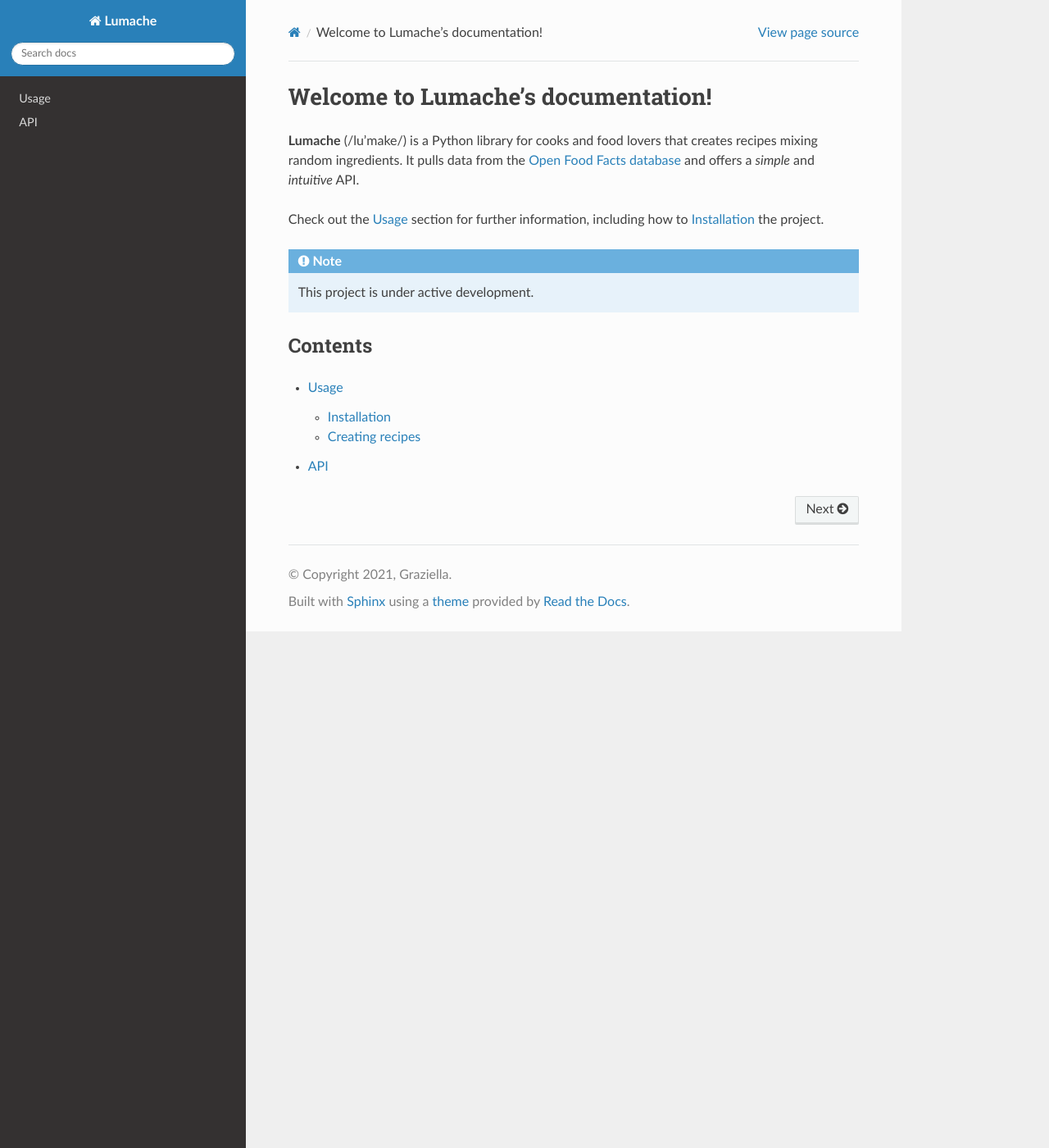
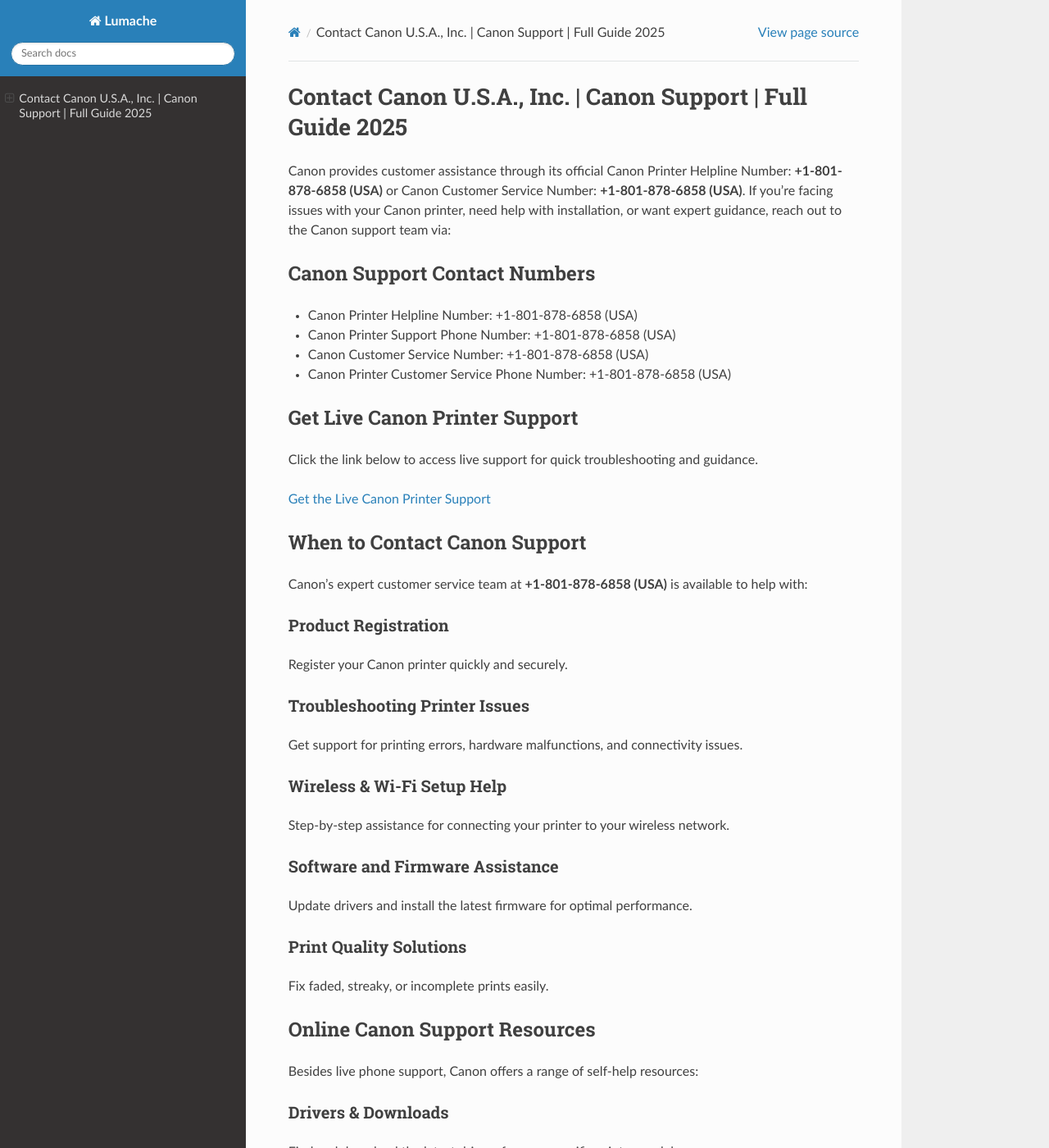
Before and after one commit to trickjack/canononehelp, a Sphinx documentation site: the page built from docs/source/index.rst, in a window 1280 px wide and 1400 px high. Shown: the whole window at 82% size. Built offline with Sphinx 7.4.7 and the Read the Docs theme 3.1.0, drawn with Linux system fonts in a browser that asks for light colours; some of the changed text lies outside the part shown.

Commit message:
Update index.rst

```diff
--- a/docs/source/index.rst
+++ b/docs/source/index.rst
@@ -1,22 +1,81 @@
-Welcome to Lumache's documentation!
-===================================
+Contact Canon U.S.A., Inc. | Canon Support | Full Guide 2025
+============================================================
 
-**Lumache** (/lu'make/) is a Python library for cooks and food lovers
-that creates recipes mixing random ingredients.
-It pulls data from the `Open Food Facts database <https://world.openfoodfacts.org/>`_
-and offers a *simple* and *intuitive* API.
+Canon provides customer assistance through its official Canon Printer Helpline Number: **+1-801-878-6858 (USA)** or Canon Customer Service Number: **+1-801-878-6858 (USA)**. If you're facing issues with your Canon printer, need help with installation, or want expert guidance, reach out to the Canon support team via:
 
-Check out the :doc:`usage` section for further information, including
-how to :ref:`installation` the project.
+**Canon Support Contact Numbers**
+---------------------------------
+- Canon Printer Helpline Number: +1-801-878-6858 (USA)
+- Canon Printer Support Phone Number: +1-801-878-6858 (USA)
+- Canon Customer Service Number: +1-801-878-6858 (USA)
+- Canon Printer Customer Service Phone Number: +1-801-878-6858 (USA)
 
-.. note::
+**Get Live Canon Printer Support**
+----------------------------------
+Click the link below to access live support for quick troubleshooting and guidance.
 
-   This project is under active development.
+`Get the Live Canon Printer Support <https://jivo.chat/KlZSRejpBm>`_
 
-Contents
---------
+When to Contact Canon Support
+-----------------------------
+Canon’s expert customer service team at **+1-801-878-6858 (USA)** is available to help with:
 
-.. toctree::
+**Product Registration**
+~~~~~~~~~~~~~~~~~~~~~~~~
+Register your Canon printer quickly and securely.
 
-   usage
-   api
+**Troubleshooting Printer Issues**
+~~~~~~~~~~~~~~~~~~~~~~~~~~~~~~~~~~
+Get support for printing errors, hardware malfunctions, and connectivity issues.
+
+**Wireless & Wi-Fi Setup Help**
+~~~~~~~~~~~~~~~~~~~~~~~~~~~~~~~
+Step-by-step assistance for connecting your printer to your wireless network.
+
+**Software and Firmware Assistance**
+~~~~~~~~~~~~~~~~~~~~~~~~~~~~~~~~~~~~
+Update drivers and install the latest firmware for optimal performance.
+
+**Print Quality Solutions**
+~~~~~~~~~~~~~~~~~~~~~~~~~~~
+Fix faded, streaky, or incomplete prints easily.
+
+Online Canon Support Resources
+------------------------------
+Besides live phone support, Canon offers a range of self-help resources:
+
+**Drivers & Downloads**
+~~~~~~~~~~~~~~~~~~~~~~~
+Find and download the latest drivers for your specific printer model.
+
+**Canon Software & Tools**
+~~~~~~~~~~~~~~~~~~~~~~~~~~
+Access tools and utilities to enhance functionality.
+
+**Video Tutorials**
+~~~~~~~~~~~~~~~~~~~
+Learn how to set up and use your printer with easy-to-follow videos.
+
+**User Manuals**
+~~~~~~~~~~~~~~~~
+Browse or download printer manuals for step-by-step guides and specifications.
+
+Canon Account Advantages
+------------------------
+Creating or logging into your Canon Account gives you access to exclusive services:
+
+**Device Registration**
+~~~~~~~~~~~~~~~~~~~~~~~
+Keep your product details and support history organized.
+
+**Service Updates**
+~~~~~~~~~~~~~~~~~~~
+Get notifications about firmware updates, recalls, or troubleshooting tips.
+
+**Warranty & Repair Tracking**
+~~~~~~~~~~~~~~~~~~~~~~~~~~~~~~
+Monitor service and warranty claims with ease.
+
+**Need Help Now?**
+------------------
+For fast, friendly, and expert assistance with any Canon printer issue, call the Canon Printer Customer Service Number: **+1-801-878-6858 (USA)** today.
```
